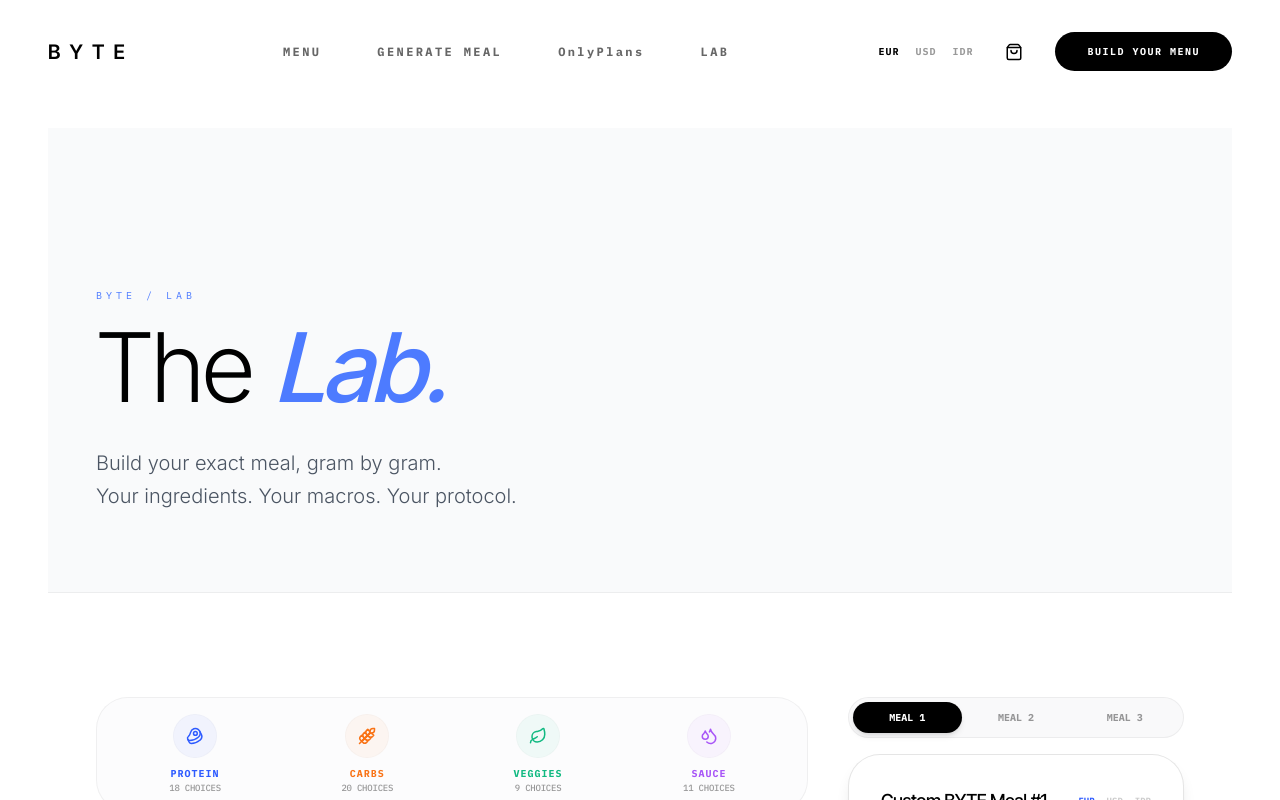
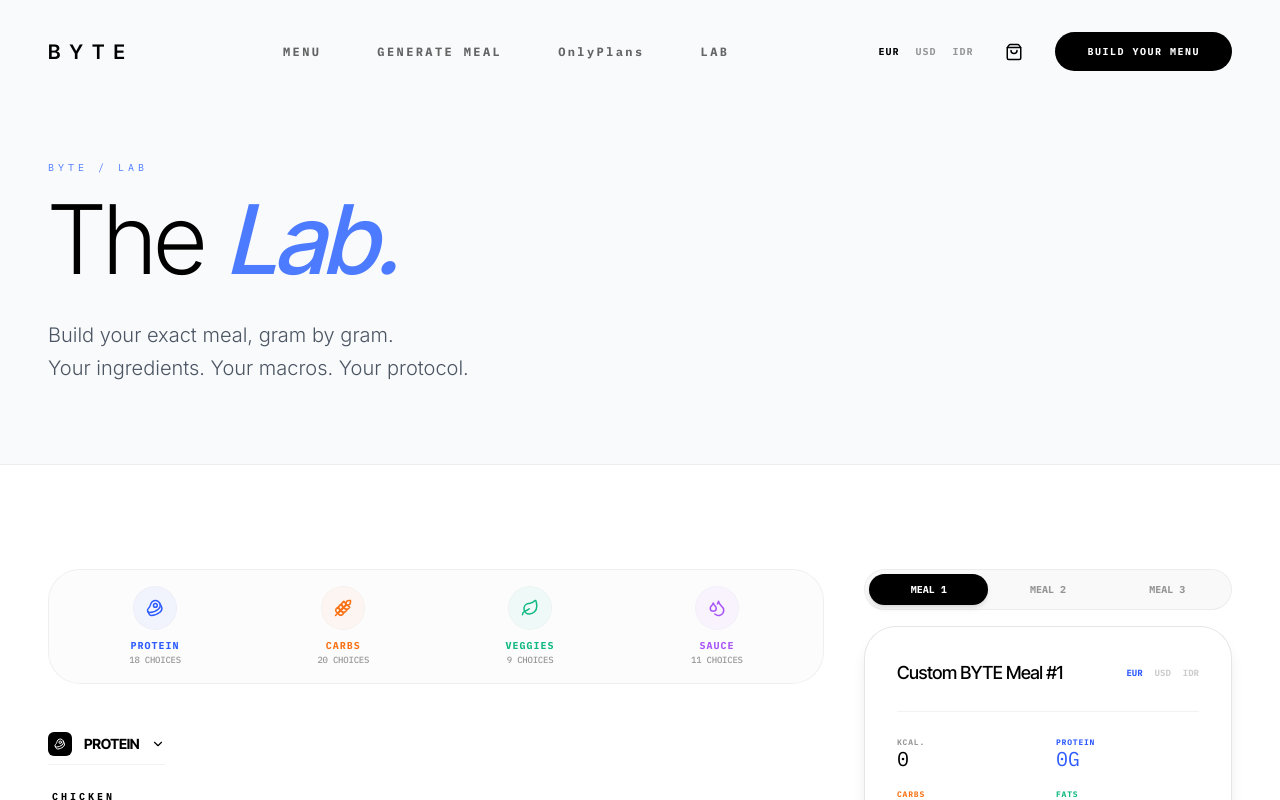
Before and after one commit to gitcipi/BYTELAB, a React (Vite) app: page /lab in a window 1280 px wide. Shown: the top 800 px of the page. Built offline with nearby package versions, Linux system fonts and the light colour scheme.

Commit message:
fix: remove nested wrapper constraining lab hero size

```diff
--- a/src/pages/Lab.tsx
+++ b/src/pages/Lab.tsx
@@ -559,11 +559,7 @@ const Lab = () => {
     return () => window.removeEventListener('currencyChange', cb);
   }, []);
   return (
-    <div className="min-h-screen bg-white pt-32 pb-20">
-      <div className="max-w-7xl mx-auto px-6 md:px-12">
-        <ByteLab currency={currency} />
-      </div>
-    </div>
+    <ByteLab currency={currency} />
   );
 };
 
```
